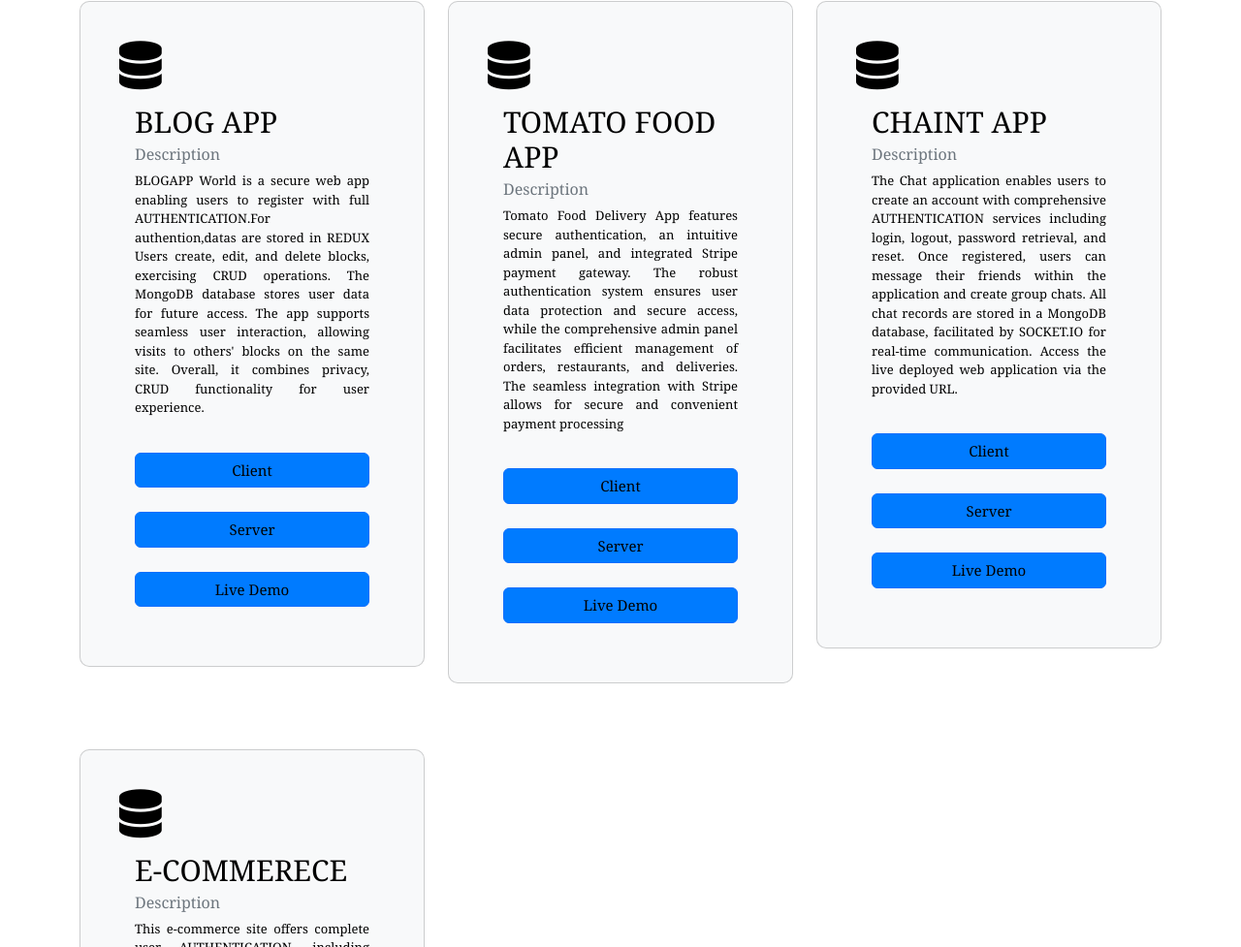
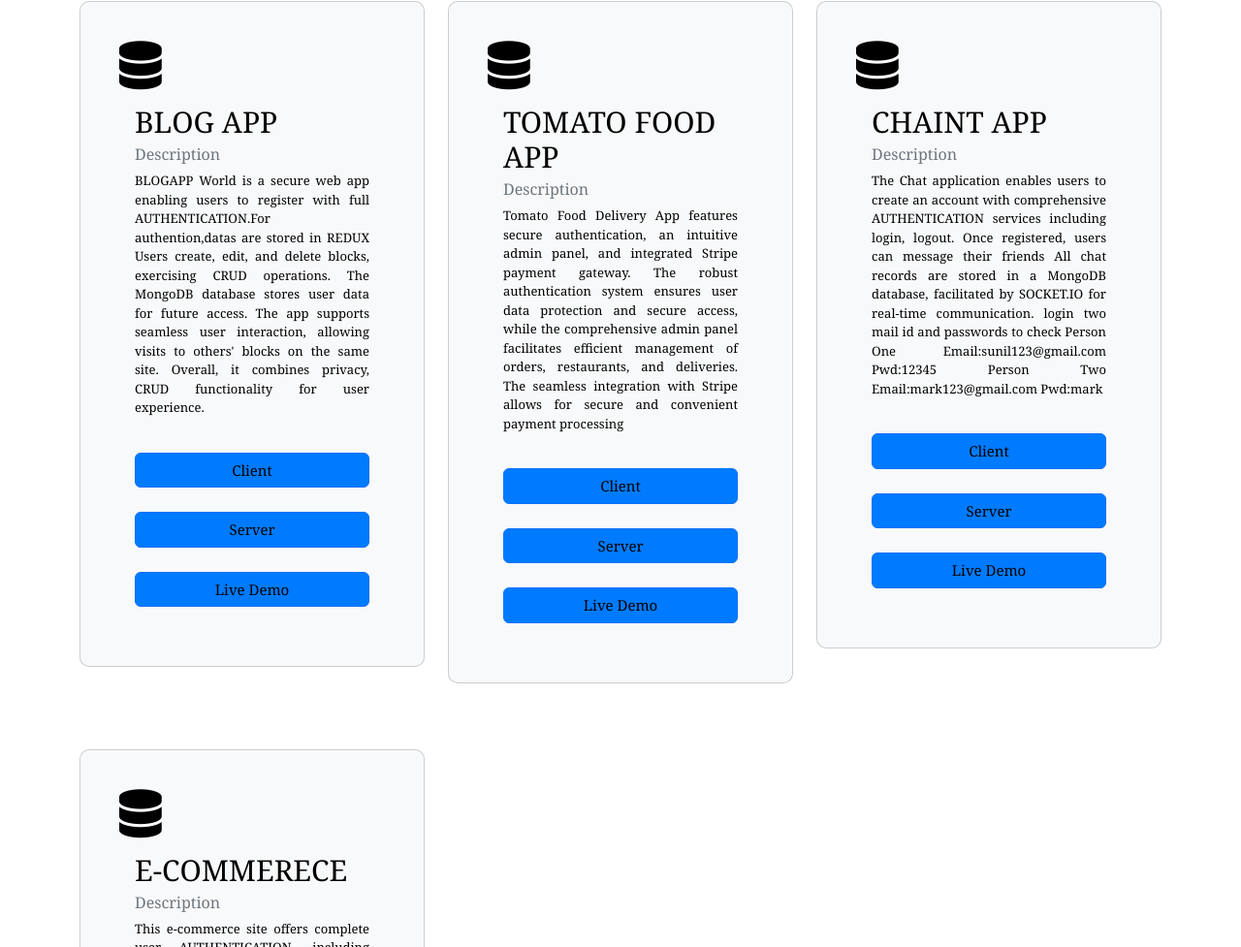
Before and after one commit to SunilSurendran1906/MY_NEW_PORTFOLIO, a plain HTML site: page index.html in a window 1280 px wide. Shown: the part 2068-3045 px from the top of the page at 97% size. Drawn offline with nearby package versions, Linux system fonts and the light colour scheme; a script that the page names is missing.

Commit message:
add some corrections

```diff
--- a/index.html
+++ b/index.html
@@ -300,12 +300,14 @@
                                         CHAINT APP</h5>
                                     <h6 class="card-subtitle mb-2 text-muted">Description</h6>
                                     <p class="card-text">The <b>Chat</b> application enables users to create an account
-                                        with comprehensive AUTHENTICATION services including login, logout, password
-                                        retrieval, and reset.
-                                        Once registered, users can message their friends within the application and
-                                        create group chats. All chat records are stored in a MongoDB database,
-                                        facilitated by SOCKET.IO for real-time communication. Access the live deployed
-                                        web application via the provided URL.</p>
+                                        with comprehensive AUTHENTICATION services including login, logout.
+                                        Once registered, users can message their friends All chat records are stored in
+                                        a MongoDB database,
+                                        facilitated by SOCKET.IO for real-time communication.
+                                        login two mail id and passwords to check
+                                        Person One Email:sunil123@gmail.com Pwd:12345
+                                        Person Two Email:mark123@gmail.com Pwd:mark
+                                    </p>
                                     <div class="button-container" style="display: flex; justify-content: space-between">
                                         <a class="btn btn-primary" target="_blank"
                                             href="https://github.com/SunilSurendran1906/Chatapplication_frontend">Client</a>
```
